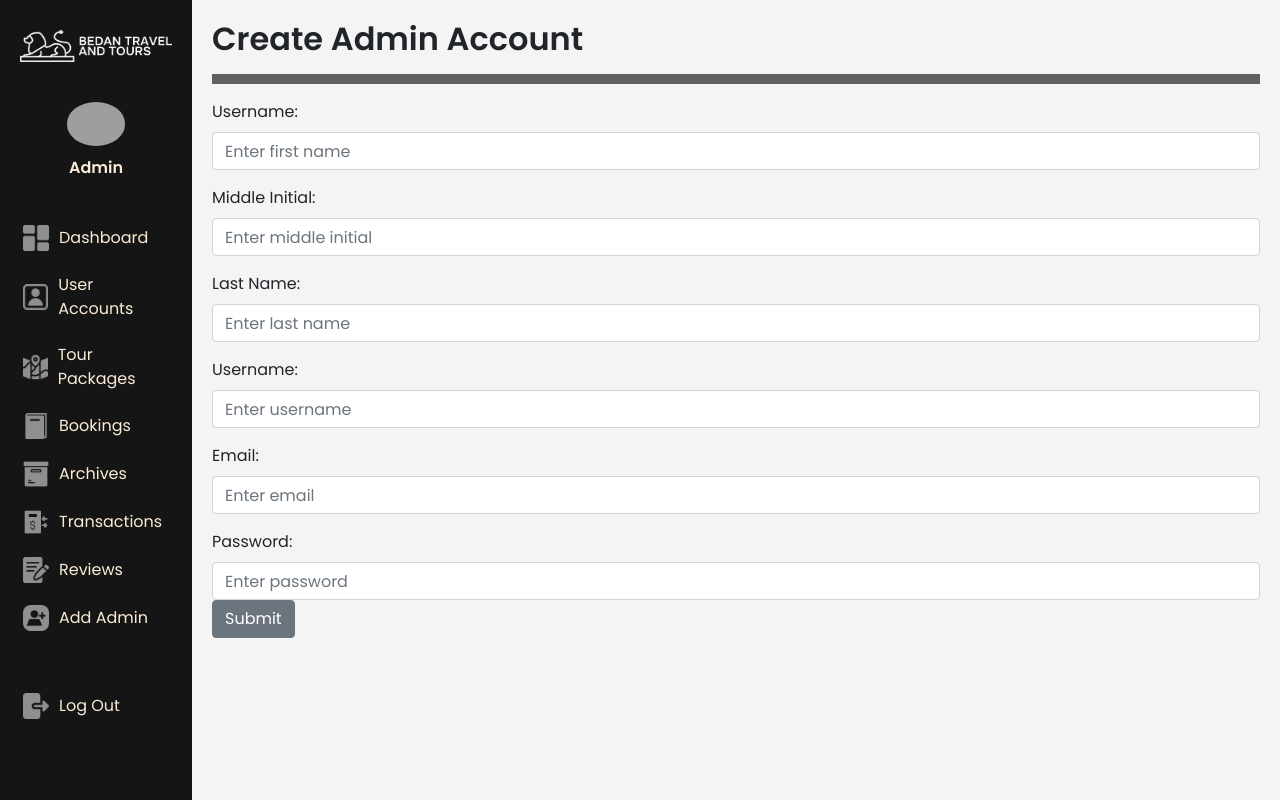
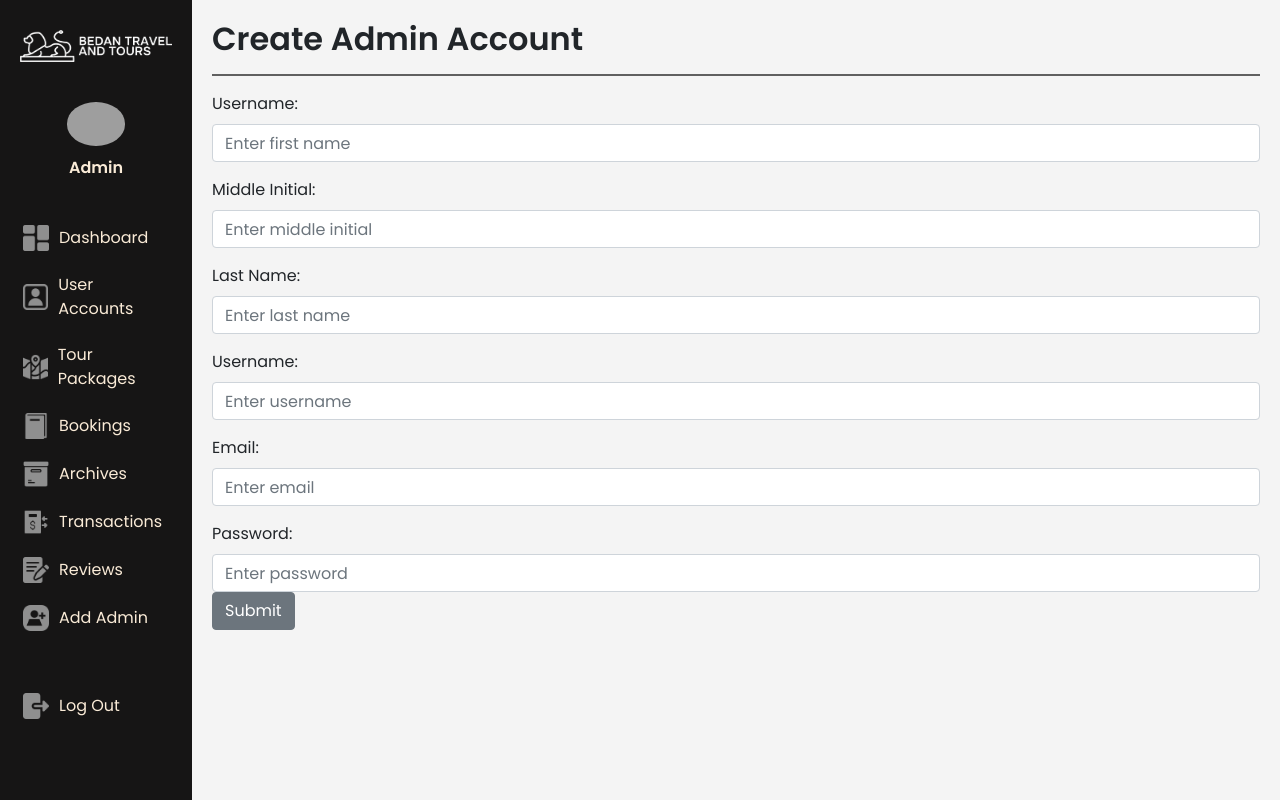
Before and after one commit to waway647/travelagency, a CodeIgniter app: a page that uses application/views/webpages/login_register/adminCreateAcc.php in a window 1280 px wide. Run offline with CodeIgniter, Linux system fonts and the light colour scheme; grey boxes are pictures that could not be loaded.

Commit message:
modified

```diff
--- a/css/adminStyle.css
+++ b/css/adminStyle.css
@@ -663,7 +663,7 @@ nav .sidebar ul li a:active{
     position: inherit !important;
 }
 
-.modal-body{
+.modal-content{
     background-color: rgba(0, 0, 0, 0.664);
 }
 
@@ -672,7 +672,7 @@ nav .sidebar ul li a:active{
 }
 
 #line{
-    border: 5px solid #373737c6;
+    border: 1px solid #373737c6;
 }
 
 
```
